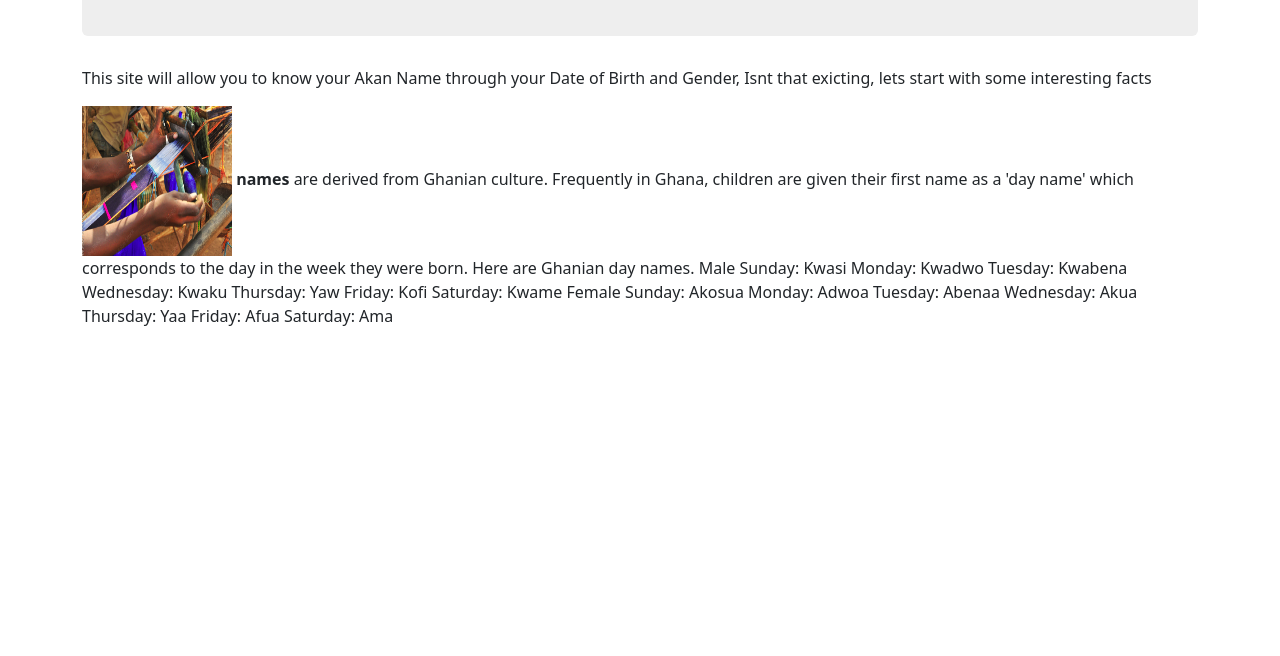
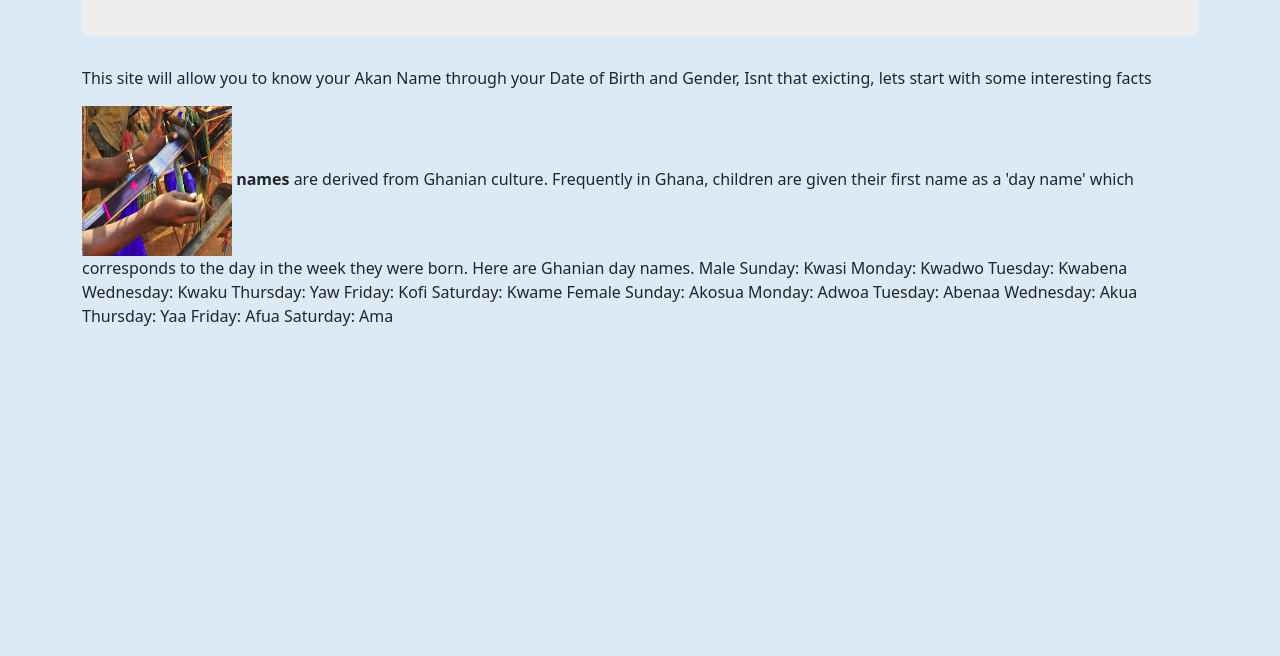
Before and after one commit to vnjuguna/week-two-ip, a plain HTML site: page index.html in a window 1280 px wide. Shown: the part 144-800 px from the top of the page. Drawn offline with Linux system fonts and the light colour scheme.

Commit message:
added background colour

```diff
--- a/css/styles.css
+++ b/css/styles.css
@@ -41,3 +41,7 @@
     font-size: 63px;
   }
 }
+
+body{
+  background-color: rgb(220, 234, 245);
+}
```
